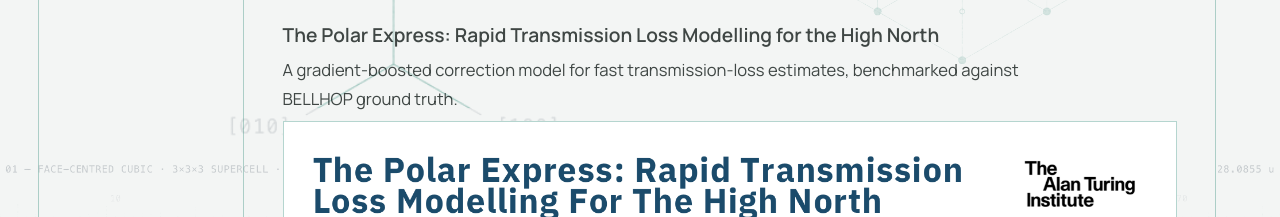
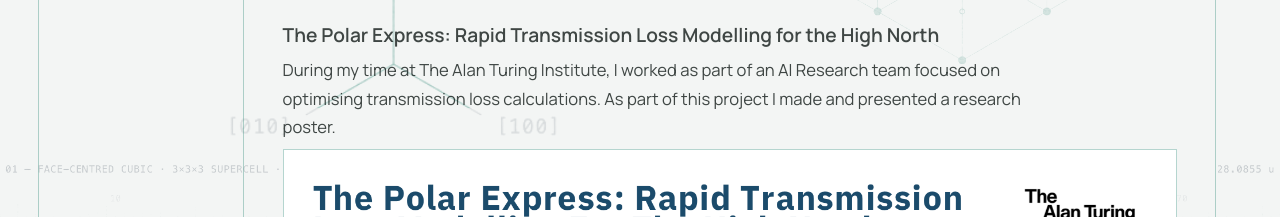
Before and after one commit to joshhhughes24/My-Website, a plain HTML site: page src/projects.html in a window 1280 px wide. Both pictures are taken after a click on the button "THE ALAN TURING INSTITUTE". Shown: the part 583-800 px from the top of the page. Drawn offline with Linux system fonts and the light colour scheme.

Commit message:
Update Alan Turing project description

```diff
--- a/src/projects.html
+++ b/src/projects.html
@@ -43,7 +43,7 @@
         <div class="accordion-panel" id="turing-projects" hidden>
           <article class="project-item">
             <h3>The Polar Express: Rapid Transmission Loss Modelling for the High North</h3>
-            <p>A gradient-boosted correction model for fast transmission-loss estimates, benchmarked against BELLHOP ground truth.</p>
+            <p>During my time at The Alan Turing Institute, I worked as part of an AI Research team focused on optimising transmission loss calculations. As part of this project I made and presented a research poster.</p>
             <img class="project-poster-preview" src="assets/projects/alan-turing-poster-preview.png" alt="Academic poster titled The Polar Express: Rapid Transmission Loss Modelling for the High North." width="1553" height="2200">
             <a href="assets/projects/alan-turing-poster.pdf" download>Download poster (PDF)</a>
           </article>
```
